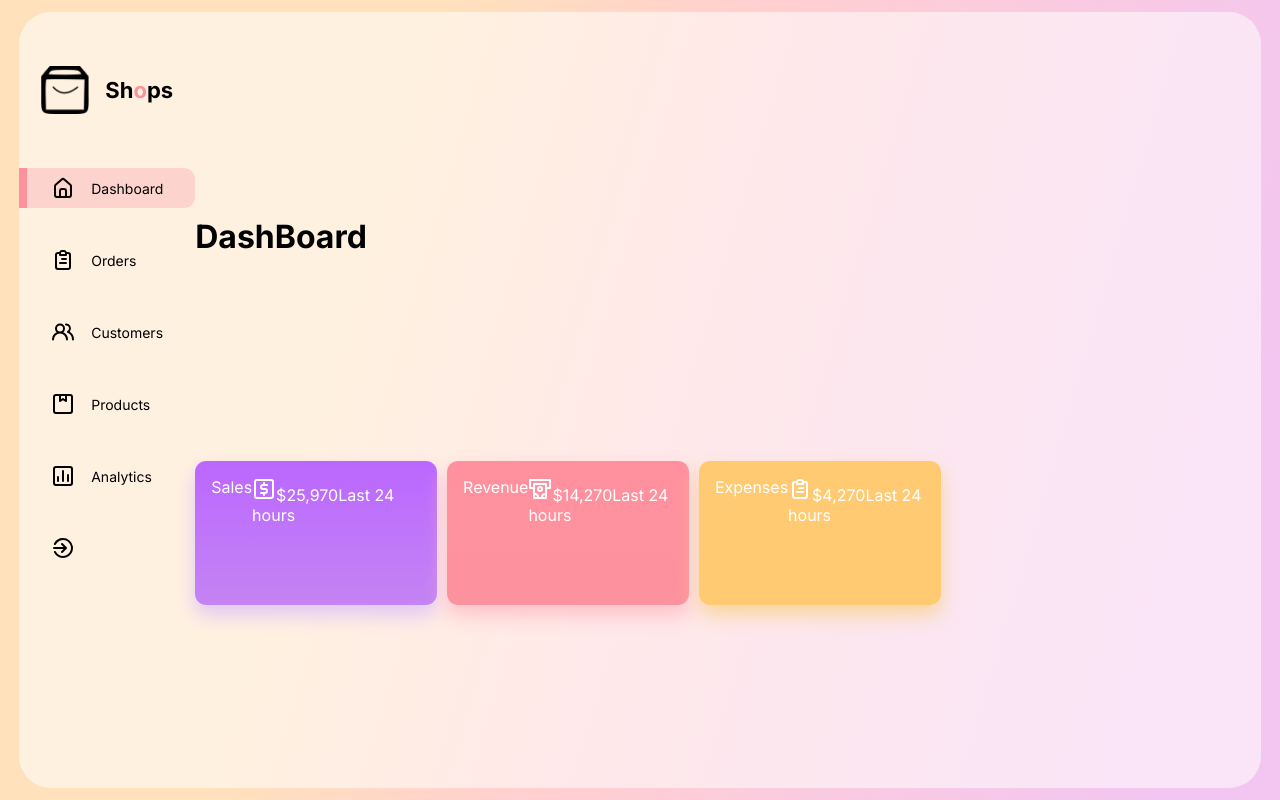
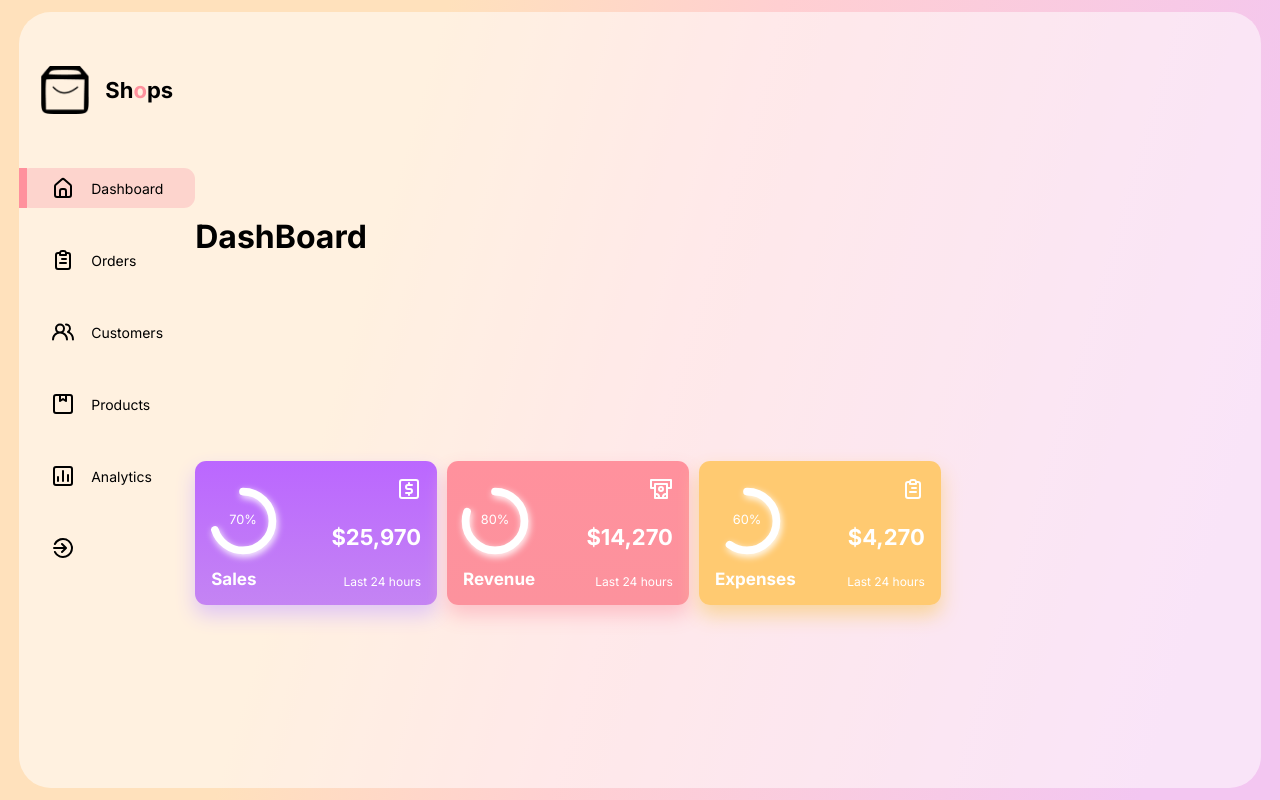
Before and after one commit to dnidimaneesha/React-Dashboard, a React (Create React App) app: page / in a window 1280 px wide. Built offline with nearby package versions, Linux system fonts and the light colour scheme.

Commit message:
comleted Compact Card structure

```diff
--- a/src/Components/Card/Card.css
+++ b/src/Components/Card/Card.css
@@ -7,7 +7,59 @@
     padding: 1rem;
     position: relative;
     cursor: pointer;
+    padding: 1rem;
   }
   .CompactCard:hover {
     box-shadow: none !important;
   }
+
+  /* radiabar */
+  .radialBar{
+    flex: 1;
+    display: flex;
+    flex-direction: column;
+    justify-content: flex-end;
+    gap: 1rem;
+  }
+
+  .CircularProgressbar{
+    width: 4rem!important;
+    overflow: visible;
+  }
+
+  .CircularProgressbar-path{
+    stroke: white!important;
+    stroke-width: 12px !important;
+    filter: drop-shadow(2px 4px 6px white);
+  }
+
+  .CircularProgressbar-trail{
+    display: none;
+  }
+
+  .CircularProgressbar-text{
+    fill: white!important;
+  }
+
+.radialBar>span{
+  font-size: 17px;
+  font-weight: bold;
+}
+
+/* Detail */
+.detail{
+  flex: 1;
+  display: flex;
+  flex-direction: column;
+  justify-content: space-between;
+  align-items: flex-end;
+}
+
+.detail>span:nth-child(2){
+  font-size: 22px;
+  font-weight: bold;
+}
+
+.detail>span:nth-child(3){
+  font-size: 12px;
+}
--- a/src/Components/Card/Card.jsx
+++ b/src/Components/Card/Card.jsx
@@ -3,6 +3,9 @@
 import { motion, AnimateSharedLayout } from "framer-motion";
 import { UilTimes } from "@iconscout/react-unicons";
 import Chart from "react-apexcharts";
+
+import { CircularProgressbar } from 'react-circular-progressbar';
+import 'react-circular-progressbar/dist/styles.css';
 
 // parent Card
 
@@ -33,6 +36,7 @@
       onClick={setExpanded}
     >
       <div className="radialBar">
+      <CircularProgressbar value={param.barValue} text={`${param.barValue}%`}/>
         <span>{param.title}</span>
       </div>
       <div className="detail">
```
